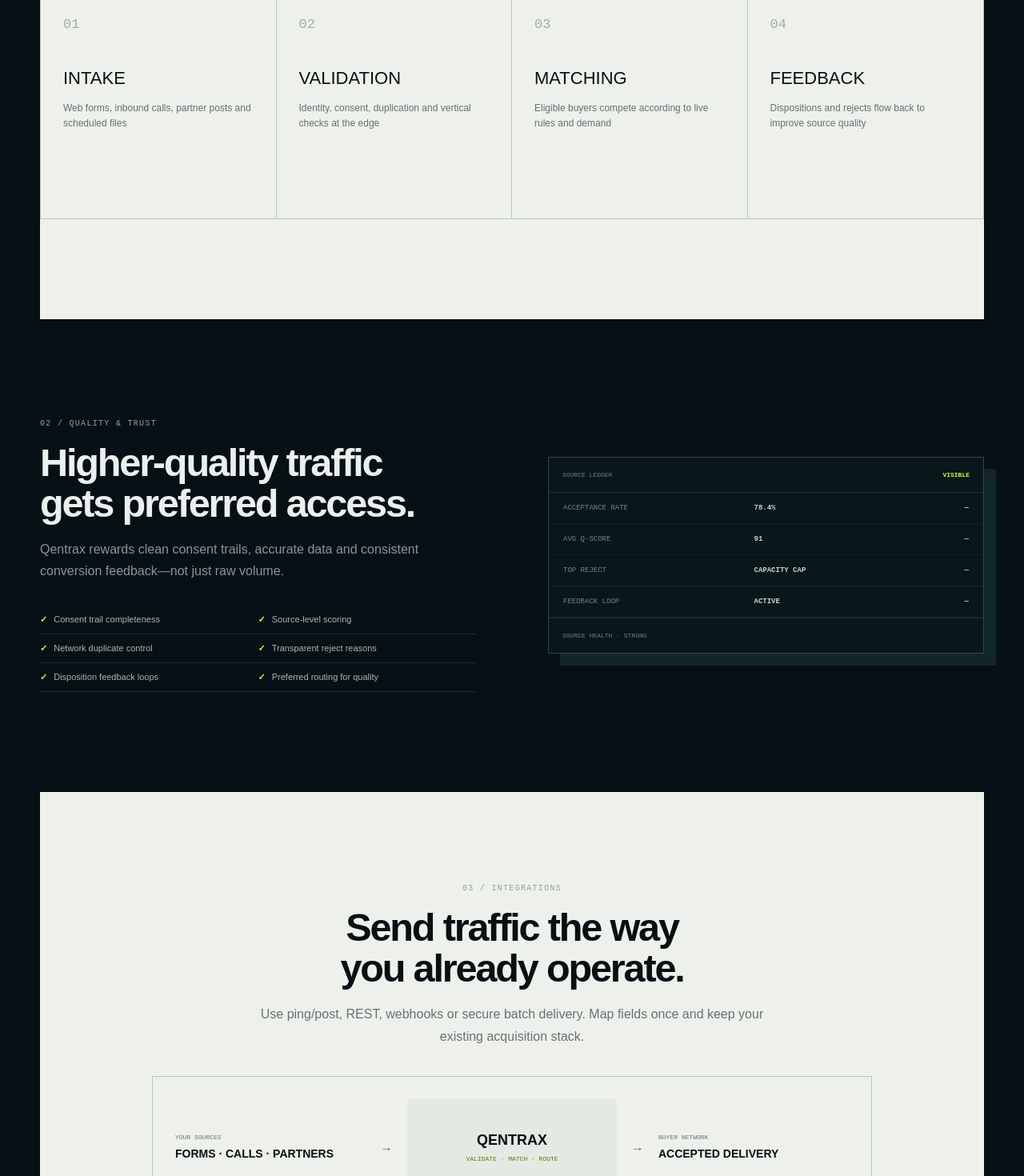
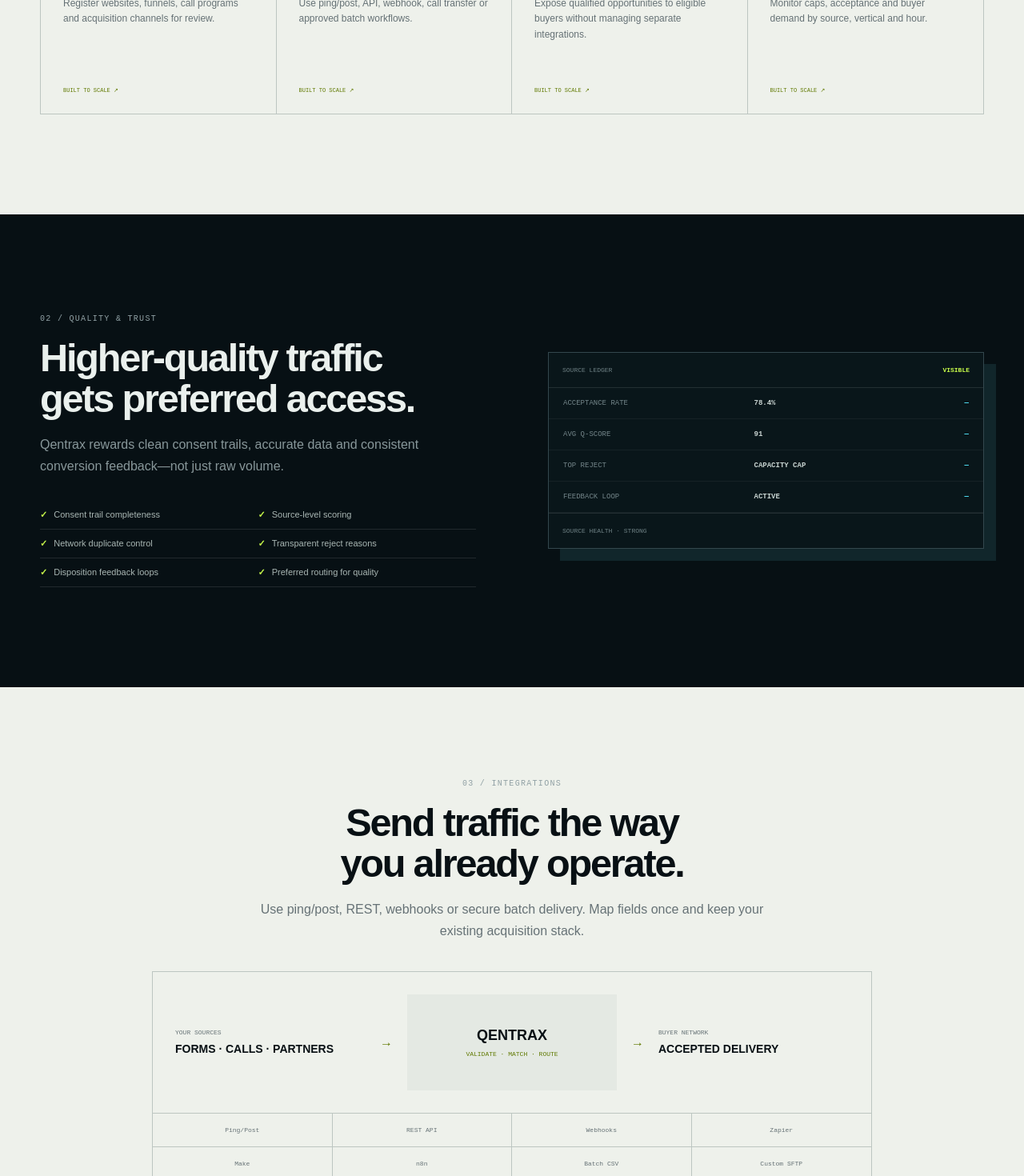
Before and after one commit to jpgreen30/Qentrax, a Next.js app: page /publisher in a window 1280 px wide. Shown: the part 2320-3790 px from the top of the page at 80% size. Built offline with nearby package versions, Linux system fonts and the light colour scheme.

Commit message:
Match original light-section content for campaign/source control on adv and pub pages

```diff
--- a/src/app/advertiser/page.tsx
+++ b/src/app/advertiser/page.tsx
@@ -5,9 +5,9 @@
  <section className="advHero shell"><div><p><b/> QENTRAX FOR ADVERTISERS</p><h1>Demand that fits.<br/><em>Control that scales.</em></h1><p className="advLede">Build campaigns around the exact consumer opportunities your team can convert. Qentrax verifies, scores, bids and routes every transaction in real time.</p><aside><a className="primary" href="/#network">REGISTER AS AN ADVERTISER　↗</a><a href="/advertiser/dashboard-preview">EXPLORE THE DASHBOARD</a></aside><small>NO PLATFORM MIGRATION　·　FUND WHEN YOU LAUNCH　·　PAY FOR ACCEPTED OPPORTUNITIES</small></div><div className="advDecision"><header><span><b/> CAMPAIGN / LIFE-CA-04</span><strong>LIVE</strong></header><div className="advScore"><i><b>94</b><small>Q-SCORE</small></i><div><span>IDENTITY <b>96</b></span><span>INTENT <b>91</b></span><span>CONSENT <b>100</b></span><span>BUYER FIT <b>89</b></span></div></div><section><span>CALIFORNIA</span><span>AGE 35–64</span><span>LIFE INSURANCE</span></section><footer><span>DECISION</span><b>ACCEPT & DELIVER</b><strong>$61.20</strong></footer></div></section>
  <div className="advTicker"><span>REAL-TIME PING/POST</span><span>Q-SHIELD™ FILTERING</span><span>BUYER-SPECIFIC RULES</span><span>CRM & DIALER DELIVERY</span><span>CLOSED-LOOP FEEDBACK</span></div>
  <section className="advOverview shell"><header><label>THE ADVERTISER WORKSPACE</label><h2>Everything between your<br/>buying rules and revenue.</h2><p>One command center for campaigns, quality, delivery, billing and outcomes.</p></header><div className="advDashboardFrame"><div className="adfSide"><b>Q</b>{["⌂","◎","◇","⇄","$","▦"].map(x=><i key={x}>{x}</i>)}</div><div className="adfMain"><header><div><small>DEMAND COMMAND</small><h3>Good morning, Atlas Growth.</h3></div><button>＋ NEW CAMPAIGN</button></header><section>{[["$18,420","AVAILABLE BALANCE"],["$42,680","SPEND / 30D"],["1,846","ACCEPTED LEADS"],["$23.12","AVG. CPL"]].map(x=><span key={x[1]}><small>{x[1]}</small><b>{x[0]}</b></span>)}</section><div className="adfChart"><header>CAMPAIGN PERFORMANCE <small>30 DAYS</small></header><svg viewBox="0 0 800 210" preserveAspectRatio="none"><path d="M0 180 C70 170 100 100 175 125 S290 150 350 85 S475 105 535 55 S650 92 710 40 S770 60 800 22"/><path className="fill" d="M0 180 C70 170 100 100 175 125 S290 150 350 85 S475 105 535 55 S650 92 710 40 S770 60 800 22 L800 210 L0 210Z"/></svg></div></div></div><a className="previewLink" href="/advertiser/dashboard-preview">OPEN FULL DASHBOARD PREVIEW ↗</a></section>
- <section className="advCampaigns shell" id="campaigns"><header><label>01 / CAMPAIGN CONTROL</label><h2>Define the opportunity.<br/>Control the economics.</h2><p>Set vertical, geo, schedule, caps, bid strategy and delivery rules. Every accepted opportunity must clear your criteria before it reaches your team.</p></header><div className="advFeatureGrid">{[["01","TARGETING","Vertical, state, age, schedule, source type and custom filters"],["02","BIDDING","Fixed, dynamic and competitive strategies with live bid visibility"],["03","CAPS","Daily, hourly and concurrent limits by campaign or endpoint"],["04","DELIVERY","CRM, webhook, dialer and call-center destinations"]].map(x=><article key={x[0]}><span>{x[0]}</span><h3>{x[1]}</h3><p>{x[2]}</p></article>)}</div></section>
+ <section className="advCampaigns" id="campaigns"><div className="shell"><header><div><label>01 / CAMPAIGN CONTROL</label><h2>Build the campaign<br/>your operation can handle.</h2></div><p>Define exactly what enters your funnel—and let the marketplace adapt to your live economics and capacity.</p></header><div className="advFeatureGrid"><article><span>01</span><h3>Audience and eligibility</h3><p>Set geography, consumer attributes, product fit, evidence, exclusions and preferences.</p><b>CONFIGURABLE ↗</b></article><article><span>02</span><h3>Bids, budgets and caps</h3><p>Control price and pacing by campaign, market, source, schedule and live budget.</p><b>CONFIGURABLE ↗</b></article><article><span>03</span><h3>Schedules and capacity</h3><p>Match buying to call-center hours, agent availability and changing demand.</p><b>CONFIGURABLE ↗</b></article><article><span>04</span><h3>Delivery and ownership</h3><p>Route opportunities to the correct endpoint, team, queue or owner.</p><b>CONFIGURABLE ↗</b></article></div></div></section>
  <section className="advQuality shell" id="quality"><div><label>02 / Q-SHIELD™ QUALITY</label><h2>Every acceptance<br/>comes with evidence.</h2><p>Qentrax evaluates contact integrity, consent, duplication, behavior and buyer fit before your campaign pays for the opportunity.</p><div className="advChecks">{["Identity and contact validation","Consent proof and provenance","Network duplicate suppression","Velocity and anomaly detection","Buyer-specific eligibility","Traceable decision reasons"].map(x=><span key={x}><b>✓</b>{x}</span>)}</div></div><div className="advLedger"><header>Q-SHIELD / EVIDENCE LEDGER <b>PROTECTED</b></header>{[["IDENTITY","VERIFIED","96"],["CONSENT PROOF","ATTACHED","100"],["DUPLICATION","CLEAR","98"],["BUYER FIT","QUALIFIED","89"]].map(x=><p key={x[0]}><span>{x[0]}</span><b>{x[1]}</b><strong>{x[2]}</strong></p>)}<footer>DECISION TRACE · 14MS · IMMUTABLE</footer></div></section>
- <section className="advIntegrations shell" id="integrations"><header><label>03 / INTEGRATIONS</label><h2>Fits the stack you already run.</h2><p>Keep your CRM, dialer and sales process. Qentrax becomes the verification and routing layer in front of them.</p></header><div className="advIntegrationFlow"><div><span>QENTRAX DECISION</span><b>VERIFY → SCORE → MATCH</b></div><i>→</i><div className="advCore"><b>YOUR WORKFLOW</b><small>CRM · DIALER · AUTOMATION</small></div><i>→</i><div><span>CLOSED LOOP</span><b>DISPOSITION FEEDBACK</b></div></div><div className="advTools">{["Salesforce","HubSpot","Zapier","Make","n8n","Webhooks","Dialers","Custom API"].map(x=><span key={x}>{x}</span>)}</div></section>
+ <section className="advIntegrations" id="integrations"><div className="shell"><header><label>03 / INTEGRATIONS</label><h2>Fits the stack you already run.</h2><p>Keep your CRM, dialer and sales process. Qentrax becomes the verification and routing layer in front of them.</p></header><div className="advIntegrationFlow"><div><span>QENTRAX DECISION</span><b>VERIFY → SCORE → MATCH</b></div><i>→</i><div className="advCore"><b>YOUR WORKFLOW</b><small>CRM · DIALER · AUTOMATION</small></div><i>→</i><div><span>CLOSED LOOP</span><b>DISPOSITION FEEDBACK</b></div></div><div className="advTools">{["Salesforce","HubSpot","Zapier","Make","n8n","Webhooks","Dialers","Custom API"].map(x=><span key={x}>{x}</span>)}</div></div></section>
  <section className="advReporting shell" id="reporting"><header><div><label>04 / REPORTING</label><h2>See cost, quality and<br/>outcome in one place.</h2></div><p>Track accepted volume, spend, Q-Score, rejects, returns and disposition feedback without stitching five systems together.</p></header><div className="advReportCards">{[["SPEND","Live media balance and campaign-level cost"],["QUALITY","Q-Score trends, reject reasons and source patterns"],["OUTCOMES","Contact, sale and feedback rates by campaign"]].map(x=><article key={x[0]}><label>{x[0]}</label><p>{x[1]}</p></article>)}</div></section>
  <section className="advSteps shell" id="start"><div><label>05 / GET STARTED</label><h2>Launch without rebuilding<br/>your operation.</h2><p>Register, configure your first campaign, connect delivery and fund when you are ready to buy.</p></div><div>{[["01","Create account","Tell us your verticals, volume and current workflow."],["02","Configure campaign","Set targeting, bids, caps and acceptance rules."],["03","Connect delivery","Map CRM fields, webhooks or call endpoints."],["04","Go live","Fund the campaign and start accepting opportunities."]].map(x=><article key={x[0]}><span>{x[0]}</span><h3>{x[1]}</h3><p>{x[2]}</p></article>)}</div><a className="primary" href="/#network">REGISTER AS AN ADVERTISER　↗</a></section>
  <section className="advFaq shell" id="faq"><div><label>06 / FAQ</label><h2>Common questions from<br/>buying teams.</h2></div><div>{[["Do I need to replace my CRM?","No. Qentrax is designed to sit in front of your existing stack and deliver accepted opportunities into the tools your team already uses."],["When do I pay?","You fund campaigns and are billed for accepted opportunities according to your campaign rules and commercial terms."],["Can I enforce custom filters?","Yes. Geo, schedule, caps, exclusions, product criteria and endpoint-specific rules can all be configured per campaign."],["How fast is delivery?","Accepted opportunities can be routed to API, webhook, CRM or call destinations in milliseconds after the decision."],["What if quality issues appear?","Returns, disputes and disposition feedback flow back into the network so routing and source performance can improve over time."]].map(x=><article key={x[0]}><button type="button"><span>{x[0]}</span><b>＋</b></button><p>{x[1]}</p></article>)}</div></section>
--- a/src/app/publisher/page.tsx
+++ b/src/app/publisher/page.tsx
@@ -5,9 +5,9 @@
  <section className="advHero shell"><div><p><b/> QENTRAX FOR PUBLISHERS</p><h1>More value from<br/><em>every qualified signal.</em></h1><p className="advLede">Connect your traffic, prove its quality and reach serious buyers through one intelligent exchange. Qentrax handles validation, bidding, routing and transparent reporting in real time.</p><aside><a className="primary" href="/#network">REGISTER AS A PUBLISHER　↗</a><a href="/publisher/dashboard-preview">EXPLORE THE DASHBOARD</a></aside><small>REGISTER FIRST　·　NO OPENING BALANCE　·　PAYOUTS AFTER THE $100 THRESHOLD</small></div><div className="advDecision"><header><span><b/> SOURCE / NORTHSTAR-07</span><strong>LIVE</strong></header><div className="advScore"><i><b>92</b><small>Q-SCORE</small></i><div><span>CONTACTABILITY <b>96</b></span><span>CONSENT <b>100</b></span><span>BUYER FIT <b>89</b></span><span>SOURCE HEALTH <b>91</b></span></div></div><section><span>SOLAR</span><span>US TRAFFIC</span><span>EXCLUSIVE</span></section><footer><span>AUCTION RESULT</span><b>ACCEPTED</b><strong>$68.25</strong></footer></div></section>
  <div className="advTicker"><span>REAL-TIME PING/POST</span><span>SOURCE-LEVEL Q-SCORES</span><span>BUYER COMPETITION</span><span>COMPLIANCE EVIDENCE</span><span>TRANSPARENT EARNINGS</span></div>
  <section className="advOverview shell"><header><label>THE PUBLISHER WORKSPACE</label><h2>See what your traffic<br/>is actually worth.</h2><p>Monitor sources, acceptance rates, earnings, rejects and payout status from one operational view.</p></header><div className="advDashboardFrame"><div className="adfSide"><b>Q</b>{["⌂","◎","◇","⇄","$","▦"].map(x=><i key={x}>{x}</i>)}</div><div className="adfMain"><header><div><small>SUPPLY COMMAND</small><h3>Good morning, Northstar Media.</h3></div><button>＋ ADD SOURCE</button></header><section>{[["$31,840","EST. EARNINGS"],["$18,720","PENDING PAYOUT"],["91.4%","ACCEPTANCE RATE"],["$24.80","AVG. RPL"]].map(x=><span key={x[1]}><small>{x[1]}</small><b>{x[0]}</b></span>)}</section><div className="adfChart"><header>EARNINGS PERFORMANCE <small>30 DAYS</small></header><svg viewBox="0 0 800 210" preserveAspectRatio="none"><path d="M0 180 C70 170 100 100 175 125 S290 150 350 85 S475 105 535 55 S650 92 710 40 S770 60 800 22"/><path className="fill" d="M0 180 C70 170 100 100 175 125 S290 150 350 85 S475 105 535 55 S650 92 710 40 S770 60 800 22 L800 210 L0 210Z"/></svg></div></div></div><a className="previewLink" href="/publisher/dashboard-preview">OPEN FULL DASHBOARD PREVIEW ↗</a></section>
- <section className="advCampaigns shell" id="sources"><header><label>01 / SOURCE CONTROL</label><h2>Connect demand once.<br/>Monetize it everywhere eligible.</h2><p>Forms, calls, partner APIs and batch sources can all feed the same marketplace layer with source-level quality and economics.</p></header><div className="advFeatureGrid">{[["01","INTAKE","Web forms, inbound calls, partner posts and scheduled files"],["02","VALIDATION","Identity, consent, duplication and vertical checks at the edge"],["03","MATCHING","Eligible buyers compete according to live rules and demand"],["04","FEEDBACK","Dispositions and rejects flow back to improve source quality"]].map(x=><article key={x[0]}><span>{x[0]}</span><h3>{x[1]}</h3><p>{x[2]}</p></article>)}</div></section>
+ <section className="advCampaigns" id="sources"><div className="shell"><header><div><label>01 / SOURCE CONTROL</label><h2>Connect the supply<br/>you are ready to scale.</h2></div><p>Register each traffic source, define its market and delivery method, then test it against the exchange before going live.</p></header><div className="advFeatureGrid"><article><span>01</span><h3>Source onboarding</h3><p>Register websites, funnels, call programs and acquisition channels for review.</p><b>BUILT TO SCALE ↗</b></article><article><span>02</span><h3>Flexible delivery</h3><p>Use ping/post, API, webhook, call transfer or approved batch workflows.</p><b>BUILT TO SCALE ↗</b></article><article><span>03</span><h3>Buyer competition</h3><p>Expose qualified opportunities to eligible buyers without managing separate integrations.</p><b>BUILT TO SCALE ↗</b></article><article><span>04</span><h3>Volume and pacing</h3><p>Monitor caps, acceptance and buyer demand by source, vertical and hour.</p><b>BUILT TO SCALE ↗</b></article></div></div></section>
  <section className="advQuality shell" id="quality"><div><label>02 / QUALITY & TRUST</label><h2>Higher-quality traffic<br/>gets preferred access.</h2><p>Qentrax rewards clean consent trails, accurate data and consistent conversion feedback—not just raw volume.</p><div className="advChecks">{["Consent trail completeness","Source-level scoring","Network duplicate control","Transparent reject reasons","Disposition feedback loops","Preferred routing for quality"].map(x=><span key={x}><b>✓</b>{x}</span>)}</div></div><div className="advLedger"><header>SOURCE LEDGER <b>VISIBLE</b></header>{[["ACCEPTANCE RATE","78.4%","—"],["AVG Q-SCORE","91","—"],["TOP REJECT","CAPACITY CAP","—"],["FEEDBACK LOOP","ACTIVE","—"]].map(x=><p key={x[0]}><span>{x[0]}</span><b>{x[1]}</b><strong>{x[2]}</strong></p>)}<footer>SOURCE HEALTH · STRONG</footer></div></section>
- <section className="advIntegrations shell" id="integrations"><header><label>03 / INTEGRATIONS</label><h2>Send traffic the way<br/>you already operate.</h2><p>Use ping/post, REST, webhooks or secure batch delivery. Map fields once and keep your existing acquisition stack.</p></header><div className="advIntegrationFlow"><div><span>YOUR SOURCES</span><b>FORMS · CALLS · PARTNERS</b></div><i>→</i><div className="advCore"><b>QENTRAX</b><small>VALIDATE · MATCH · ROUTE</small></div><i>→</i><div><span>BUYER NETWORK</span><b>ACCEPTED DELIVERY</b></div></div><div className="advTools">{["Ping/Post","REST API","Webhooks","Zapier","Make","n8n","Batch CSV","Custom SFTP"].map(x=><span key={x}>{x}</span>)}</div></section>
+ <section className="advIntegrations" id="integrations"><div className="shell"><header><label>03 / INTEGRATIONS</label><h2>Send traffic the way<br/>you already operate.</h2><p>Use ping/post, REST, webhooks or secure batch delivery. Map fields once and keep your existing acquisition stack.</p></header><div className="advIntegrationFlow"><div><span>YOUR SOURCES</span><b>FORMS · CALLS · PARTNERS</b></div><i>→</i><div className="advCore"><b>QENTRAX</b><small>VALIDATE · MATCH · ROUTE</small></div><i>→</i><div><span>BUYER NETWORK</span><b>ACCEPTED DELIVERY</b></div></div><div className="advTools">{["Ping/Post","REST API","Webhooks","Zapier","Make","n8n","Batch CSV","Custom SFTP"].map(x=><span key={x}>{x}</span>)}</div></div></section>
  <section className="advReporting shell" id="payouts"><header><div><label>04 / EARNINGS & PAYOUTS</label><h2>Clear economics.<br/>Automated reconciliation.</h2></div><p>Track accepted volume, earnings, holds, returns and payout status without spreadsheet archaeology.</p></header><div className="advReportCards">{[["EARNINGS","Accepted revenue by source, vertical and day"],["RECONCILIATION","Returns, adjustments and payout-ready balances"],["PAYOUTS","Banking, tax profile and transfer schedule controls"]].map(x=><article key={x[0]}><label>{x[0]}</label><p>{x[1]}</p></article>)}</div></section>
  <section className="advSteps shell" id="start"><div><label>05 / GET STARTED</label><h2>Turn qualified demand into<br/>durable network revenue.</h2><p>Register, connect a source, pass review and start clearing opportunities against live buyer demand.</p></div><div>{[["01","Create account","Share your traffic types, verticals and monthly volume."],["02","Connect a source","Use API, form post, call webhook or batch delivery."],["03","Pass review","Qentrax validates quality, consent and operational fit."],["04","Earn","Accepted opportunities clear to buyers and accrue payouts."]].map(x=><article key={x[0]}><span>{x[0]}</span><h3>{x[1]}</h3><p>{x[2]}</p></article>)}</div><a className="primary" href="/#network">REGISTER AS A PUBLISHER　↗</a></section>
  <section className="advFaq shell" id="faq"><div><label>06 / FAQ</label><h2>Common questions from<br/>supply partners.</h2></div><div>{[["What traffic can I send?","Web forms, inbound calls, partner API posts and approved batch sources across supported consumer verticals."],["How do payouts work?","Accepted opportunities accrue earnings. Returns and adjustments are reconciled before payout-ready balances are released on your schedule."],["Do I need multiple buyer integrations?","No. One Qentrax connection can expose your traffic to multiple eligible buyers under network rules."],["How is quality measured?","Identity, consent, duplication, acceptance and disposition feedback all contribute to source health and routing preference."],["Can I see reject reasons?","Yes. Publishers get visibility into why opportunities were blocked, unmatched or returned so sources can be improved."]].map(x=><article key={x[0]}><button type="button"><span>{x[0]}</span><b>＋</b></button><p>{x[1]}</p></article>)}</div></section>
```
